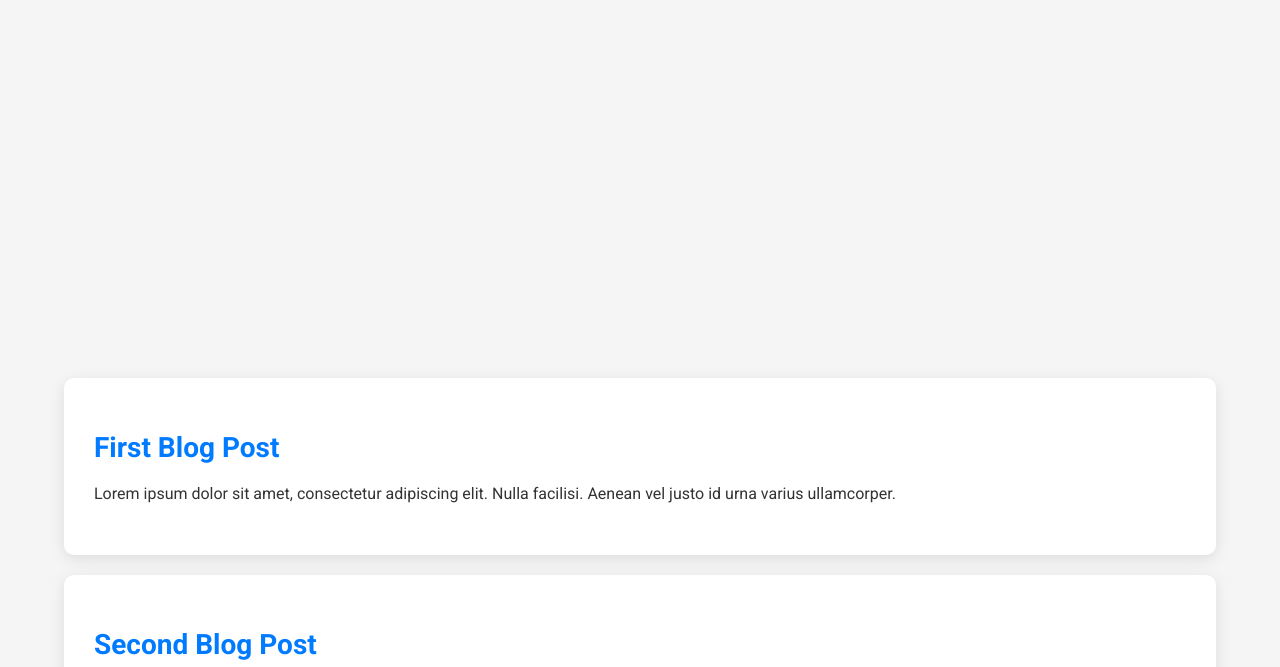
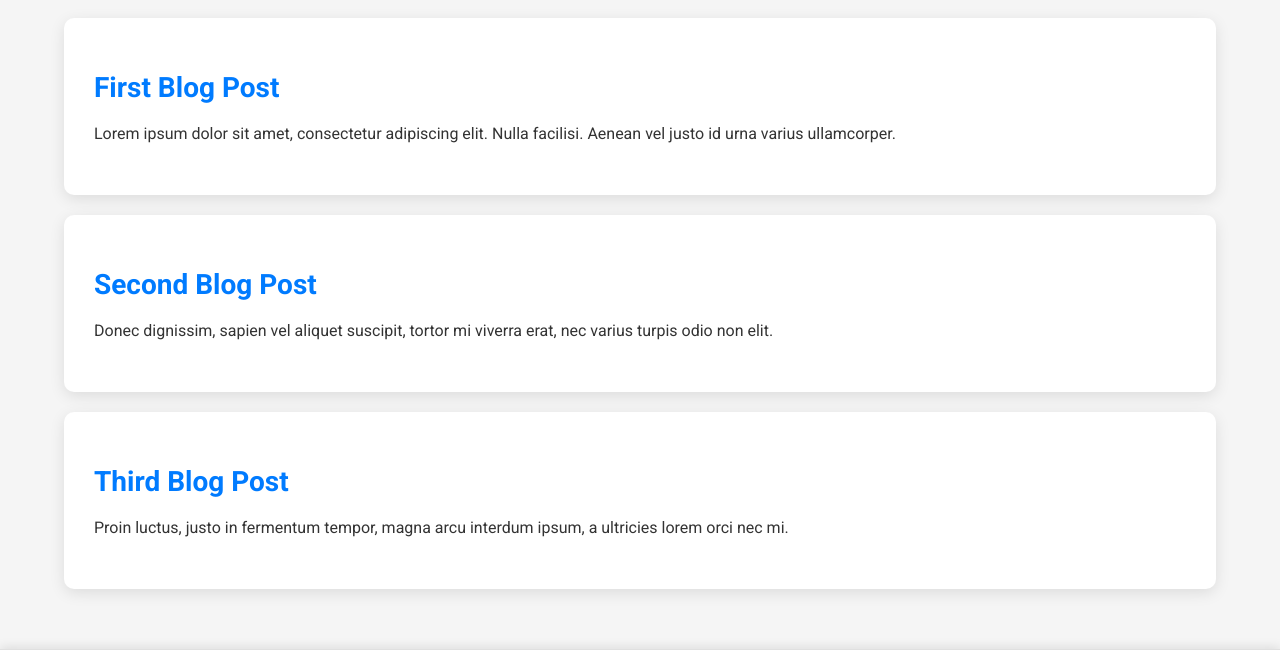
Before and after one commit to Abhishek-IITP/javaScript, a plain HTML site: page Dark_Mode/index.html in a window 1280 px wide. Shown: the part 100-767 px from the top of the page. Drawn offline with Linux system fonts and the light colour scheme.

Commit message:
Update style.css

```diff
--- a/Dark_Mode/style.css
+++ b/Dark_Mode/style.css
@@ -57,7 +57,7 @@ body {
 } */
 
 main {
-    padding: 400px 0;
+    padding: 40px 0;
 }
 
 
```
